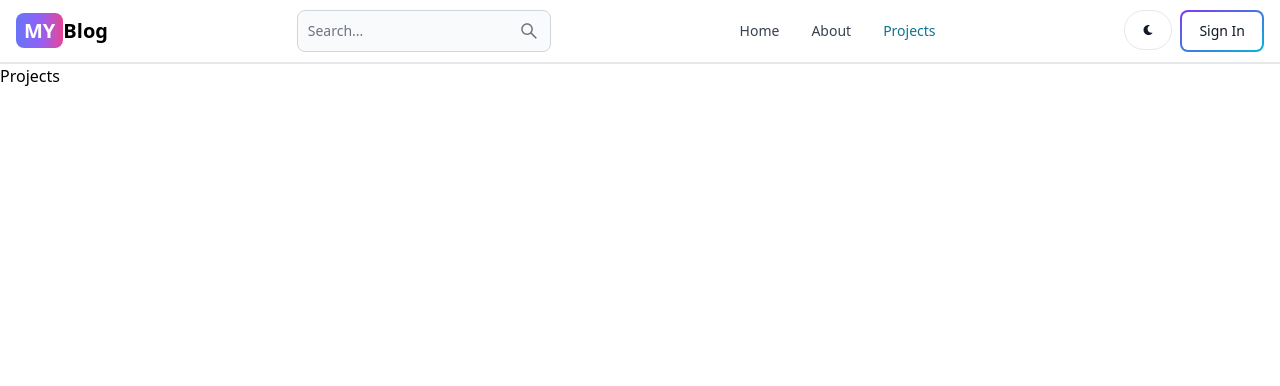
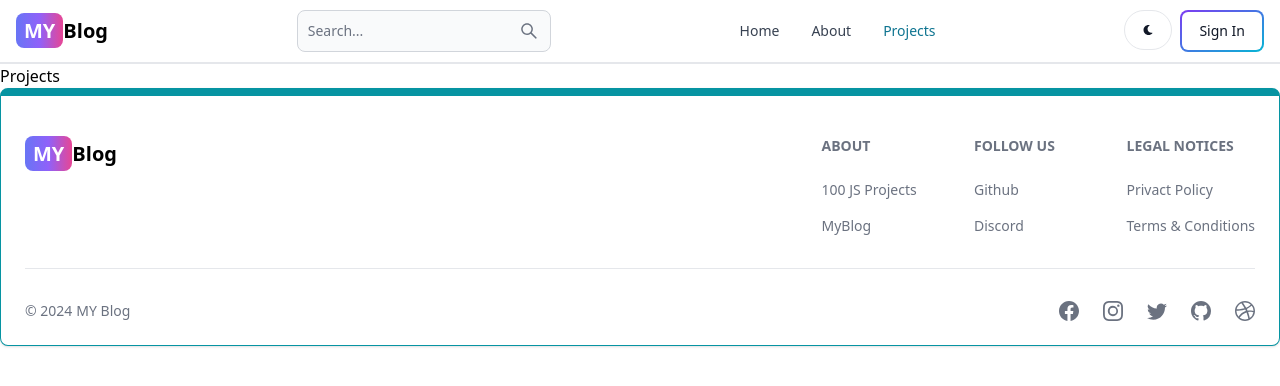
Before and after one commit to mypufr/myBlog, a React (Vite) app in the folder client/: page /projects in a window 1280 px wide. Shown: the top 386 px of the page. Built offline with nearby package versions, Linux system fonts and the light colour scheme.

Commit message:
create and add the footer component

```diff
--- a/client/src/App.jsx
+++ b/client/src/App.jsx
@@ -6,6 +6,7 @@
 import SignUp from './pages/SignUp'
 import Projects from './pages/Projects'
 import Header from './components/Header'
+import Footer from './components/Footer'
 
 export default function App() {
   return (
@@ -20,6 +21,7 @@
         <Route path="/sign-up" element={<SignUp />}></Route>
         <Route path="/projects" element={<Projects />}></Route>
       </Routes>
+      <Footer />
     </BrowserRouter>
     </>
   )
--- /dev/null
+++ b/client/src/components/Footer.jsx
@@ -0,0 +1,86 @@
+import { Footer } from "flowbite-react";
+import { Link } from "react-router-dom";
+import {
+  BsFacebook,
+  BsInstagram,
+  BsTwitter,
+  BsGithub,
+  BsDribbble,
+} from "react-icons/bs";
+
+export default function FooterCom() {
+  return (
+    <Footer container className="border border-t-8 border-teal-500">
+      <div className="w-full max-w-7xl mx-auto">
+        <div className="grid w-full justify-between sm:flex md:grid-cols-1">
+          <div className="mt-5">
+            <Link
+              to="/"
+              className="self-center whitespace-nowrap text-lg sm:text-xl font-semibold dark:text-white"
+            >
+              <span className="px-2 py-1 bg-gradient-to-r from-indigo-500 via-purple-500 to-pink-500 rounded-lg text-white ">
+                MY
+              </span>
+              Blog
+            </Link>
+          </div>
+          <div className="grid grid-cols-2 gap-8 mt-4 sm:grid-cols-3 sm:gap-6">
+            <div>
+              <Footer.Title title="About" />
+              <Footer.LinkGroup col>
+                <Footer.Link href="https://google.com" target="_blank" rel="">
+                  100 JS Projects
+                </Footer.Link>
+                <Footer.Link href="https://google.com" target="_blank" rel="">
+                  MyBlog
+                </Footer.Link>
+              </Footer.LinkGroup>
+            </div>
+            <div>
+              <Footer.Title title="Follow us" />
+              <Footer.LinkGroup col>
+                <Footer.Link
+                  href="https://github.com/mypufr"
+                  target="_blank"
+                  rel=""
+                >
+                  Github
+                </Footer.Link>
+                <Footer.Link href="#" target="_blank" rel="">
+                  Discord
+                </Footer.Link>
+              </Footer.LinkGroup>
+            </div>
+            <div>
+              <Footer.Title title="Legal Notices" />
+              <Footer.LinkGroup col>
+                <Footer.Link href="#" target="_blank" rel="">
+                  Privact Policy
+                </Footer.Link>
+                <Footer.Link href="#" target="_blank" rel="">
+                  Terms & Conditions
+                </Footer.Link>
+              </Footer.LinkGroup>
+            </div>
+          </div>
+        </div>
+
+        <Footer.Divider />
+        <div className="w-full sm:flex sm:items-center sm:justify-between">
+          <Footer.Copyright
+            href="#"
+            by="MY Blog"
+            year={new Date().getFullYear()}
+          />
+          <div className="flex gap-6 sm:mt-0 mt-4 sm:justify-center">
+            <Footer.Icon href="#" icon={BsFacebook} />
+            <Footer.Icon href="#" icon={BsInstagram} />
+            <Footer.Icon href="#" icon={BsTwitter} />
+            <Footer.Icon href="http://github.com/mypufr" icon={BsGithub} />
+            <Footer.Icon href="#" icon={BsDribbble} />
+          </div>
+        </div>
+      </div>
+    </Footer>
+  );
+}
```
